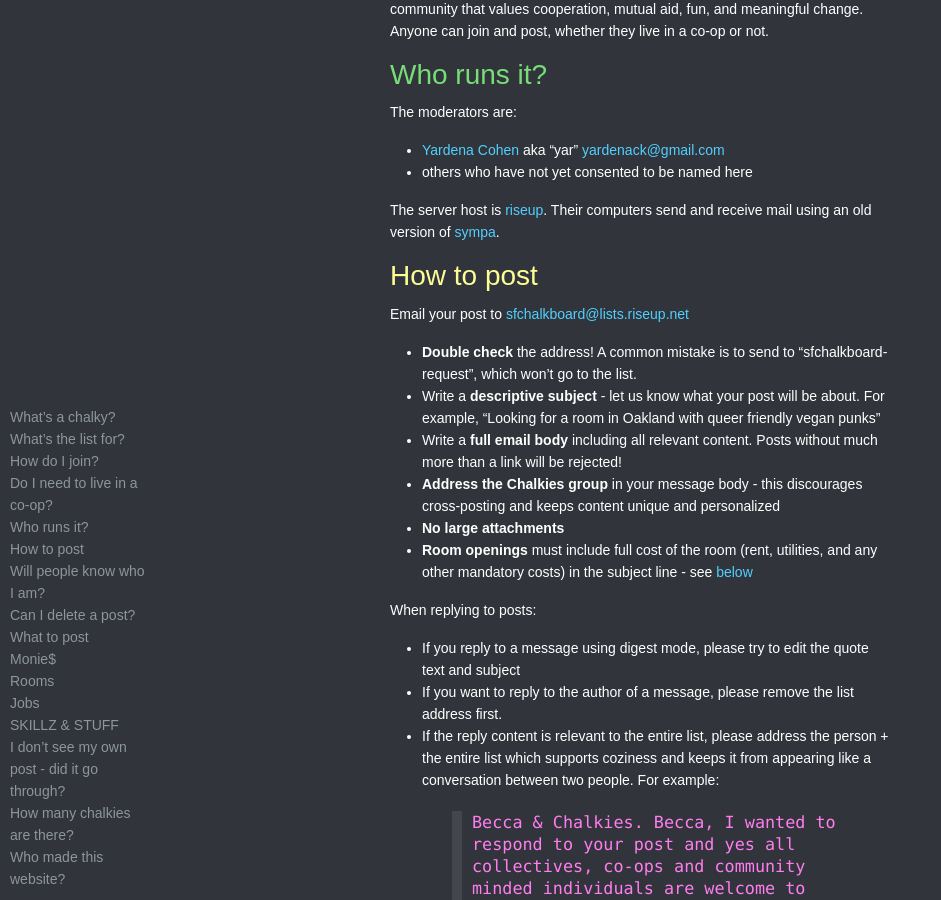
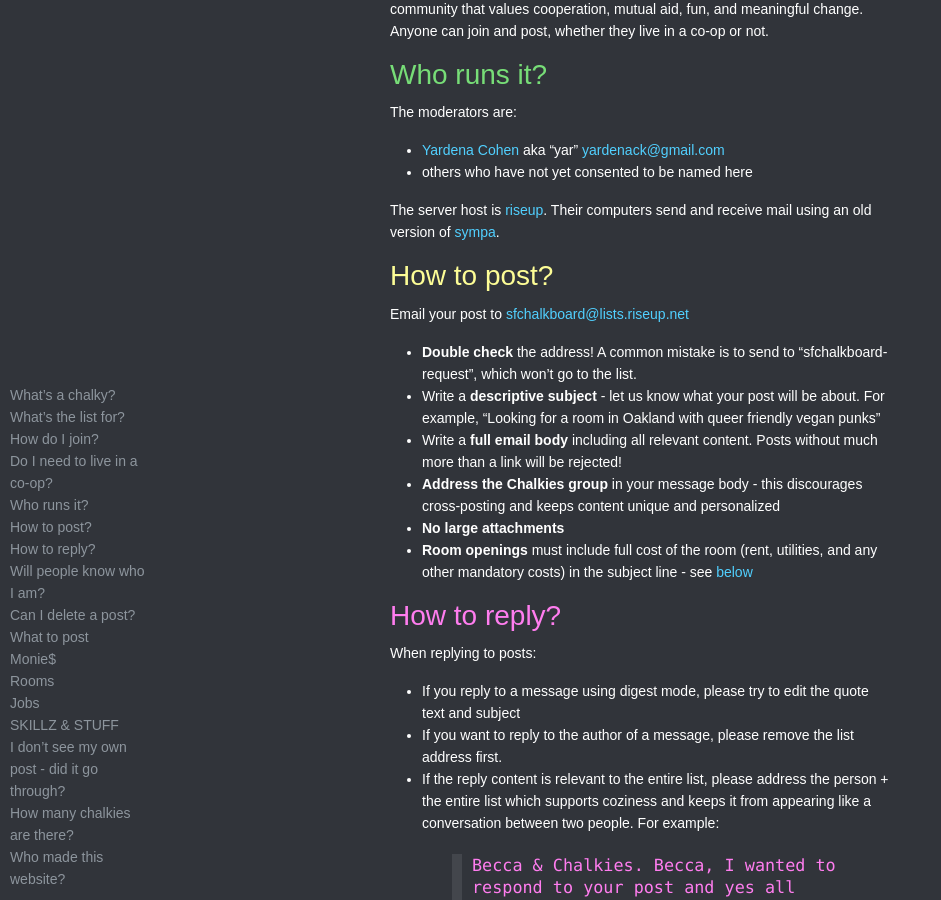
Before and after one commit to organicunity/chalkies.github.io, a Jekyll site: the page built from index.md, in a window 1280 px wide and 900 px high, scrolled down 607 px. Shown: the whole window, without its empty margins (0-941 px from the left). Built offline with Jekyll 4.4.1, drawn with Linux system fonts in a browser that asks for light colours; some web fonts are replaced; comment, search, counter and statistics services are not loaded; a style sheet for code colours, icons or effects is not loaded; our own code applies the rules of GitHub Pages for plain Markdown files.

Commit message:
reply section

```diff
--- a/index.md
+++ b/index.md
@@ -30,7 +30,7 @@ The moderators are:
 
 The server host is [riseup](https://riseup.net/). Their computers send and receive mail using an old version of [sympa](https://sympa-community.github.io/).
 
-# How to post
+# How to post?
 
 Email your post to [sfchalkboard@lists.riseup.net](mailto:sfchalkboard@lists.riseup.net)
 * **Double check** the address! A common mistake is to send to "sfchalkboard-request", which won't go to the list.
@@ -39,6 +39,8 @@ Email your post to [sfchalkboard@lists.riseup.net](mailto:sfchalkboard@lists.ris
 * **Address the Chalkies group** in your message body - this discourages cross-posting and keeps content unique and personalized
 * **No large attachments**
 * **Room openings** must include full cost of the room (rent, utilities, and any other mandatory costs) in the subject line - see [below](#rooms)
+
+# How to reply?
 
 When replying to posts:
 * If you reply to a message using digest mode, please try to edit the quote text and subject
```
